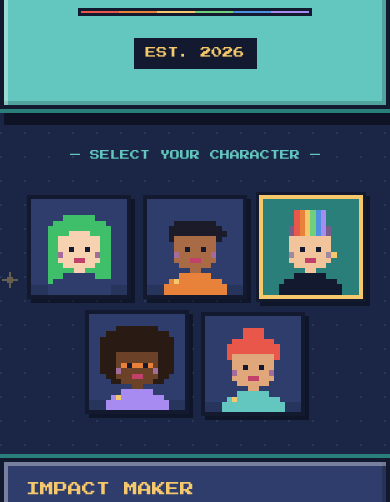
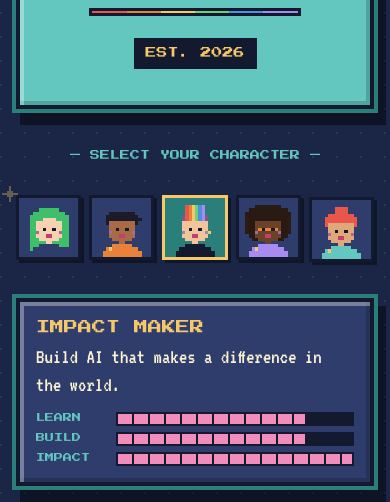
Before and after one commit to yiyu-tian/qpluslab, a plain HTML site: page index.html in a window 390 px wide. Shown: the part 324-826 px from the top of the page. Drawn offline with Linux system fonts and the light colour scheme.

Commit message:
Mobile: single-row characters, hide terminal, add hero side padding
Co-Authored-By: Claude Opus 5.5 <noreply@anthropic.com>

```diff
--- a/index.html
+++ b/index.html
@@ -87,7 +87,7 @@
   .circuit { position: absolute; pointer-events: none; opacity: .55; }
 
   /* ---------- hero ---------- */
-  .hero { position: relative; padding: 72px 0 56px; }
+  .hero { position: relative; padding: 72px 16px 56px; }
   .hero-title { text-align: center; padding: 40px 24px 36px; }
   .hero-title h1 {
     font-family: "Press Start 2P", monospace;
@@ -293,7 +293,14 @@
   @media (max-width: 640px) {
     body { font-size: 20px; }
     nav ul { display: none; }
-    .hero { padding: 40px 0 32px; }
+    .hero { padding: 40px 16px 32px; }
+    .term { display: none; }
+    .crew:not(.small) { flex-wrap: nowrap; gap: 8px; }
+    .crew:not(.small) .pal { width: auto; flex: 1 1 0; min-width: 0; max-width: 72px; }
+    .crew:not(.small) .tile { border-width: 3px; box-shadow: 3px 3px 0 rgba(0,0,0,.4); }
+    .bubble { font-size: 7px; padding: 4px 6px; }
+    .statcard { margin-top: 36px; padding: 16px; }
+    .stat { grid-template-columns: 70px 1fr; }
     .project { grid-template-columns: 1fr; padding: 20px; }
     .project .icon { width: 100%; height: 130px; }
     .about-box { padding: 22px; }
```
